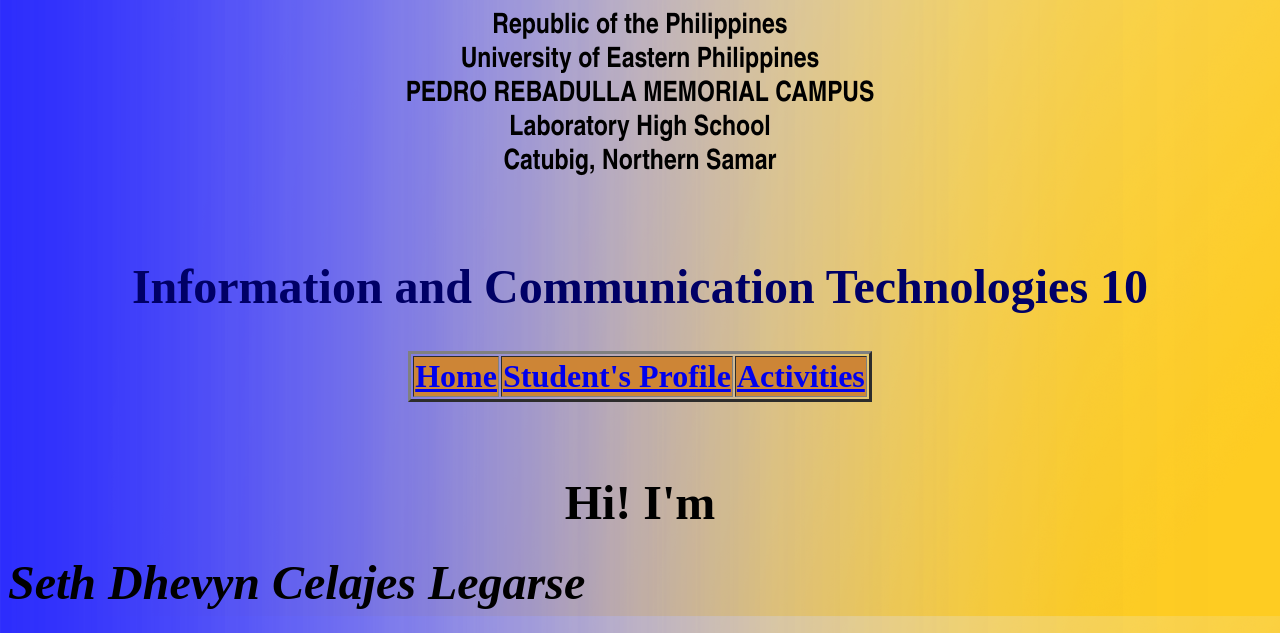
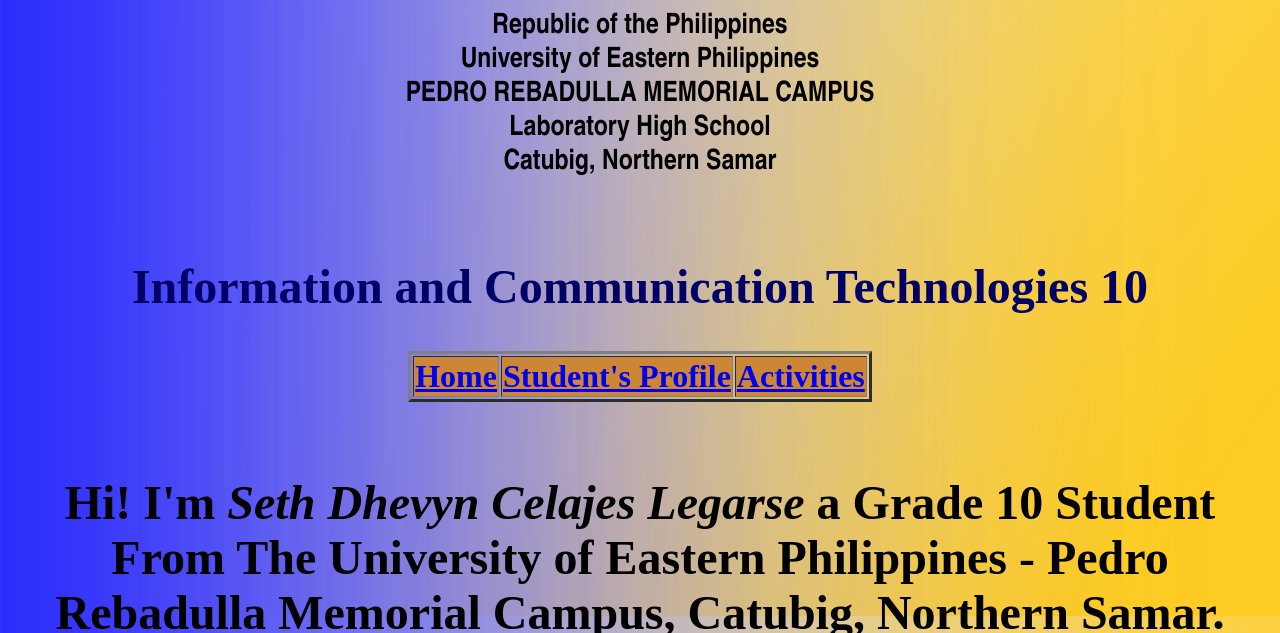
Before and after one commit to sethlegarse/sethlegarse.github.io, a plain HTML site: page index.html in a window 1280 px wide. Shown: the part 105-738 px from the top of the page. Drawn offline with Linux system fonts and the light colour scheme.

Commit message:
Update index.html

```diff
--- a/index.html
+++ b/index.html
@@ -48,7 +48,7 @@
 <p align="center"><b:>
     <font face="Calisto MT" Size="7" co5lor="#000000" align="center">
         <b>
-            Hi! I'm <h6><i>Seth Dhevyn Celajes Legarse</i></h6> a Grade 10 Student From The University of Eastern Philippines - Pedro Rebadulla Memorial Campus, Catubig, Northern Samar.
+            Hi! I'm <i>Seth Dhevyn Celajes Legarse</i> a Grade 10 Student From The University of Eastern Philippines - Pedro Rebadulla Memorial Campus, Catubig, Northern Samar.
             <br>
             <br>
 
```
